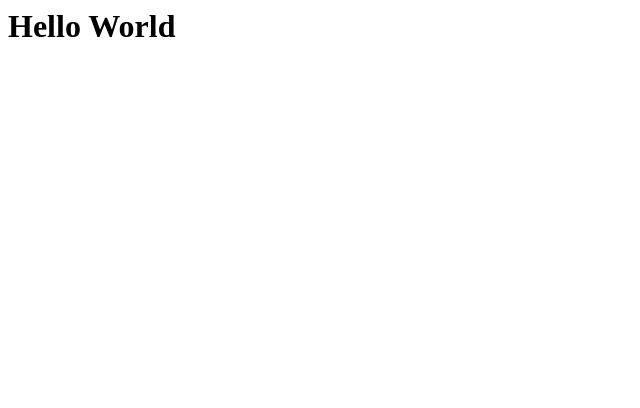
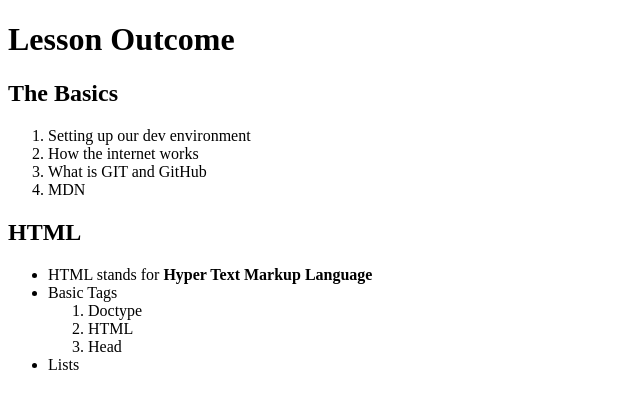
Before and after one commit to fen-mar96/fen-mar96.github.io, a plain HTML site: page index.html in a window 1280 px wide. Shown: the whole page, without its empty margins (0-640 px from the left). Drawn offline with Linux system fonts and the light colour scheme.

Commit message:
Add files via upload

```diff
--- a/index.html
+++ b/index.html
@@ -1 +1,27 @@
-<h1> Hello World </h1>
+<!DOCTYPE html>
+<html>
+  <head>
+    <title>Lesson Outcome</title>
+  </head>
+  <body>
+    <h1>Lesson Outcome</h1>
+    <h2>The Basics</h2>
+      <ol>
+      <li>Setting up our dev environment</li>
+      <li>How the internet works</li>
+      <li>What is GIT and GitHub</li>
+      <li>MDN</li>
+      </ol>
+      <h2>HTML</h2>
+        <ul>
+          <li>HTML stands for <b>Hyper Text Markup Language</b></li>
+          <li>Basic Tags
+          <ol>
+            <li>Doctype</li>
+            <li>HTML</li>
+            <li>Head</li>
+          </ol>
+          </li>
+          <li>Lists</li>
+        </ul>
+    </html>
```
